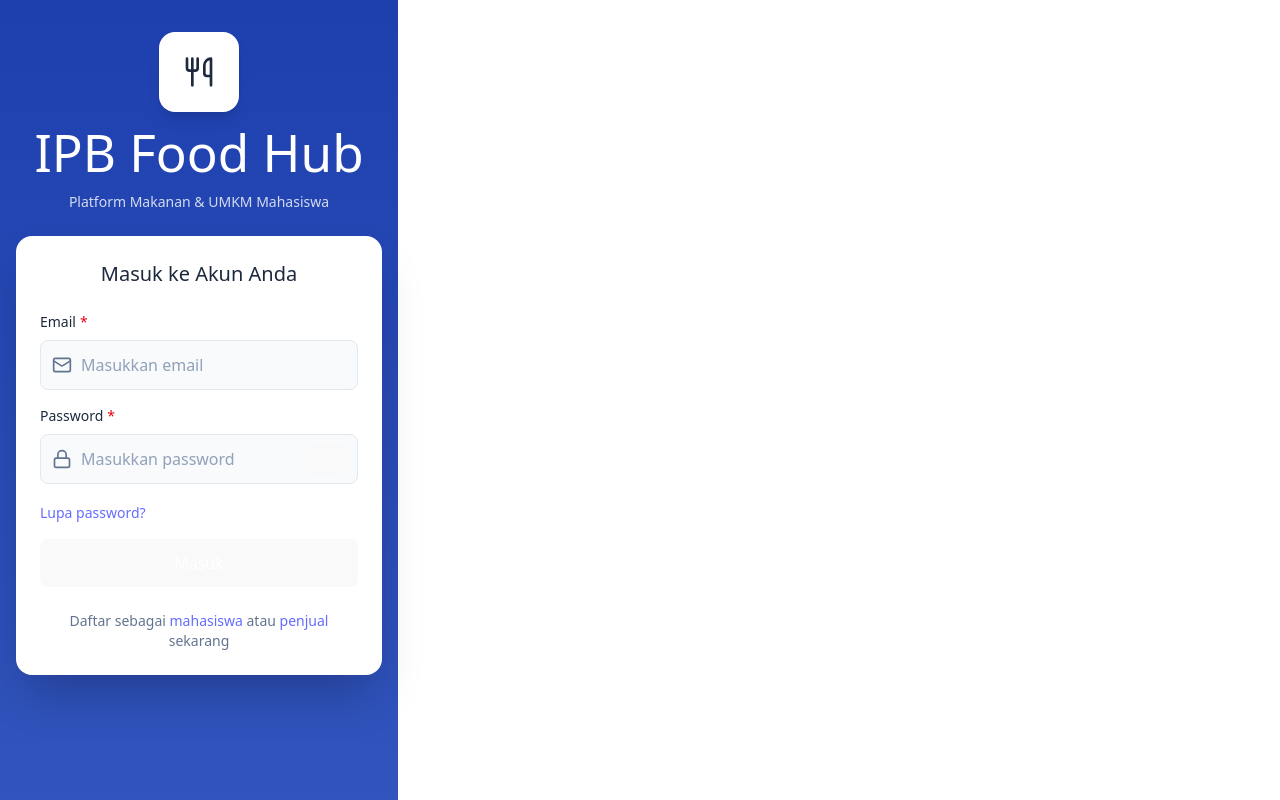
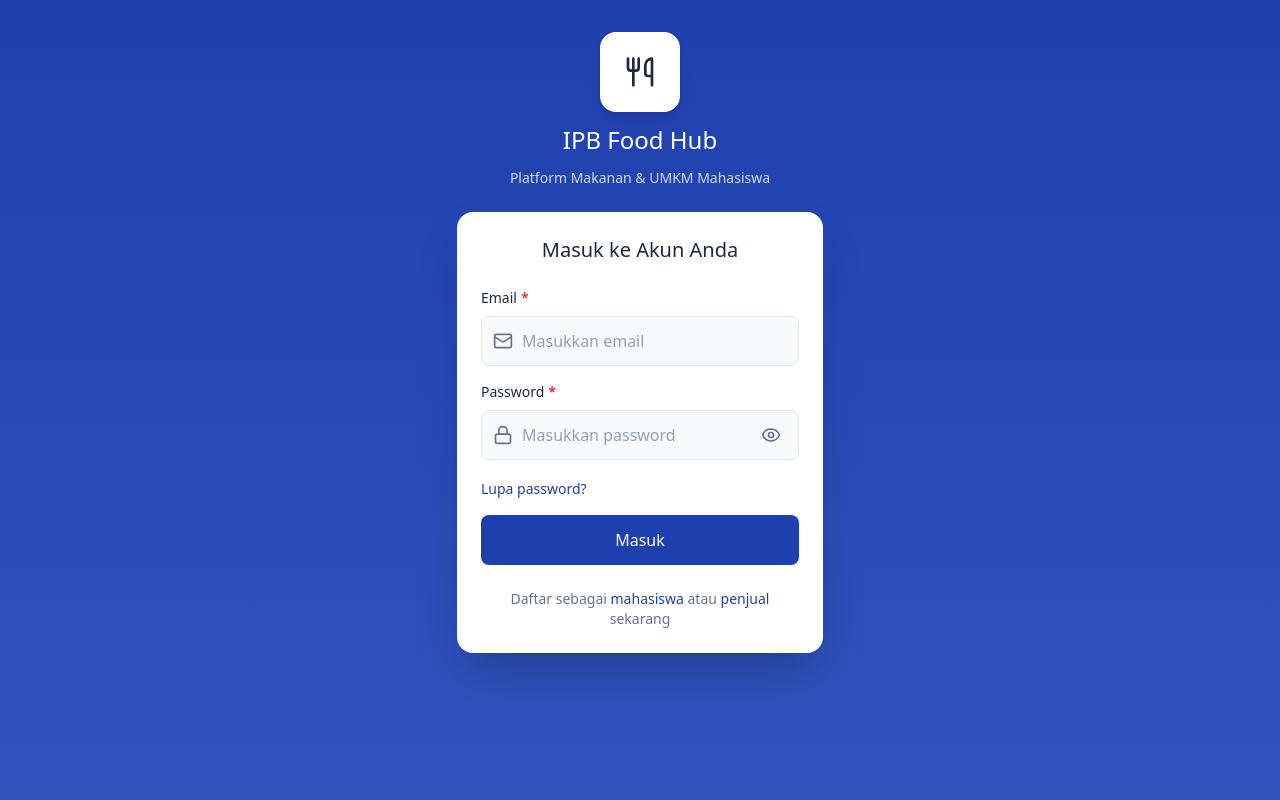
Before and after one commit to badiwidya/food-umkm-hub, a React app in the folder frontend/: page /login in a window 1280 px wide. Built offline with nearby package versions, Linux system fonts and the light colour scheme; no server answers; the HTML template or start-up script is replaced by a standard one.

Commit message:
fix(fe): fix issues such as wrong styling, public endpoint still accessable, etc

```diff
--- a/frontend/src/features/auth/components/auth-button.tsx
+++ b/frontend/src/features/auth/components/auth-button.tsx
@@ -10,7 +10,7 @@ export function AuthButton({
   return (
     <button
       className={[
-        'min-h-12 w-full rounded-lg bg-[#1e40af] px-4 py-3 text-center text-base font-medium leading-6 text-white transition hover:bg-[#1d3a9c] focus-visible:outline focus-visible:outline-2 focus-visible:outline-offset-2 focus-visible:outline-[#1e40af] disabled:cursor-not-allowed disabled:opacity-60',
+        'min-h-12 w-full appearance-none rounded-lg border border-transparent bg-[#1e40af] px-4 py-3 text-center text-base font-medium leading-6 text-white transition hover:bg-[#1d3a9c] focus-visible:outline focus-visible:outline-2 focus-visible:outline-offset-2 focus-visible:outline-[#1e40af] disabled:cursor-not-allowed disabled:opacity-60',
         className,
       ]
         .filter(Boolean)
--- a/frontend/src/features/auth/components/auth-field.tsx
+++ b/frontend/src/features/auth/components/auth-field.tsx
@@ -67,7 +67,7 @@ export function AuthPasswordField({
         />
         <button
           aria-label={isVisible ? 'Sembunyikan password' : 'Tampilkan password'}
-          className="absolute right-3 top-1/2 flex size-8 -translate-y-1/2 items-center justify-center rounded-md text-slate-500 hover:text-slate-700 focus-visible:outline focus-visible:outline-2 focus-visible:outline-offset-2 focus-visible:outline-[#1e40af]"
+          className="absolute right-3 top-1/2 flex size-8 -translate-y-1/2 appearance-none items-center justify-center rounded-md border-0 bg-transparent p-0 text-slate-500 hover:bg-transparent hover:text-slate-700 focus-visible:outline focus-visible:outline-2 focus-visible:outline-offset-2 focus-visible:outline-[#1e40af]"
           onClick={() => setIsVisible((value) => !value)}
           type="button"
         >
--- a/frontend/src/features/auth/components/auth-shell.tsx
+++ b/frontend/src/features/auth/components/auth-shell.tsx
@@ -17,7 +17,7 @@ export function AuthShell({
   const isStatus = variant === 'status'
 
   return (
-    <main className="min-h-screen bg-gradient-to-b from-[#1e40af] to-[#3154bd] px-4 py-8 text-slate-900">
+    <main className="flex min-h-screen w-full justify-center bg-gradient-to-b from-[#1e40af] to-[#3154bd] px-4 py-8 text-slate-900 sm:px-6">
       <div
         className={
           isStatus
--- a/frontend/src/features/auth/index.ts
+++ b/frontend/src/features/auth/index.ts
@@ -6,3 +6,4 @@ export { RegisterStudentDetailsPage } from './pages/register-student-details-pag
 export { VerifyEmailPage } from './pages/verify-email-page'
 export { VerifyEmailSuccessPage } from './pages/verify-email-success-page'
 export { isRegisterRole, type RegisterRole } from './lib/register-role'
+export { getRoleLandingPath } from './lib/role-redirect'
--- a/frontend/src/index.css
+++ b/frontend/src/index.css
@@ -5,66 +5,20 @@
   line-height: 1.5;
   font-weight: 400;
 
-  color-scheme: light dark;
-  color: rgba(255, 255, 255, 0.87);
-  background-color: #242424;
-
   font-synthesis: none;
   text-rendering: optimizeLegibility;
   -webkit-font-smoothing: antialiased;
   -moz-osx-font-smoothing: grayscale;
 }
 
-a {
-  font-weight: 500;
-  color: #646cff;
-  text-decoration: inherit;
-}
-a:hover {
-  color: #535bf2;
+html,
+body,
+#root {
+  min-width: 320px;
+  min-height: 100vh;
 }
 
 body {
   margin: 0;
-  display: flex;
-  place-items: center;
-  min-width: 320px;
-  min-height: 100vh;
+  font-family: inherit;
 }
-
-h1 {
-  font-size: 3.2em;
-  line-height: 1.1;
-}
-
-button {
-  border-radius: 8px;
-  border: 1px solid transparent;
-  padding: 0.6em 1.2em;
-  font-size: 1em;
-  font-weight: 500;
-  font-family: inherit;
-  background-color: #1a1a1a;
-  cursor: pointer;
-  transition: border-color 0.25s;
-}
-button:hover {
-  border-color: #646cff;
-}
-button:focus,
-button:focus-visible {
-  outline: 4px auto -webkit-focus-ring-color;
-}
-
-@media (prefers-color-scheme: light) {
-  :root {
-    color: #213547;
-    background-color: #ffffff;
-  }
-  a:hover {
-    color: #747bff;
-  }
-  button {
-    background-color: #f9f9f9;
-  }
-}
--- a/frontend/src/routes/login.tsx
+++ b/frontend/src/routes/login.tsx
@@ -1,6 +1,6 @@
-import { createFileRoute } from '@tanstack/react-router'
+import { createFileRoute, redirect } from '@tanstack/react-router'
 
-import { LoginPage } from '../features/auth'
+import { LoginPage, getRoleLandingPath } from '../features/auth'
 
 type LoginSearch = {
   redirect?: string
@@ -10,6 +10,23 @@ export const Route = createFileRoute('/login')({
   validateSearch: (search: Record<string, unknown>): LoginSearch => ({
     redirect: typeof search.redirect === 'string' ? search.redirect : undefined,
   }),
+  beforeLoad: ({ context }) => {
+    const { accessToken, user } = context.auth.getState()
+
+    if (user) {
+      throw redirect({
+        href: getRoleLandingPath(user.role),
+        replace: true,
+      })
+    }
+
+    if (accessToken) {
+      throw redirect({
+        to: '/',
+        replace: true,
+      })
+    }
+  },
   component: LoginRoute,
 })
 
--- /dev/null
+++ b/frontend/src/routes/register.$role.index.tsx
@@ -0,0 +1,17 @@
+import { createFileRoute } from '@tanstack/react-router'
+
+import { RegisterAccountPage, isRegisterRole } from '../features/auth'
+
+export const Route = createFileRoute('/register/$role/')({
+  component: RegisterIndexRoute,
+})
+
+function RegisterIndexRoute() {
+  const { role } = Route.useParams()
+
+  if (!isRegisterRole(role)) {
+    return null
+  }
+
+  return <RegisterAccountPage role={role} />
+}
--- a/frontend/src/routes/register.$role.tsx
+++ b/frontend/src/routes/register.$role.tsx
@@ -1,9 +1,25 @@
-import { createFileRoute, redirect } from '@tanstack/react-router'
+import { Outlet, createFileRoute, redirect } from '@tanstack/react-router'
 
-import { RegisterAccountPage, isRegisterRole } from '../features/auth'
+import { getRoleLandingPath, isRegisterRole } from '../features/auth'
 
 export const Route = createFileRoute('/register/$role')({
-  beforeLoad: ({ params }) => {
+  beforeLoad: ({ context, params }) => {
+    const { accessToken, user } = context.auth.getState()
+
+    if (user) {
+      throw redirect({
+        href: getRoleLandingPath(user.role),
+        replace: true,
+      })
+    }
+
+    if (accessToken) {
+      throw redirect({
+        to: '/',
+        replace: true,
+      })
+    }
+
     if (!isRegisterRole(params.role)) {
       throw redirect({
         to: '/login',
@@ -14,11 +30,5 @@ export const Route = createFileRoute('/register/$role')({
 })
 
 function RegisterRoute() {
-  const { role } = Route.useParams()
-
-  if (!isRegisterRole(role)) {
-    return null
-  }
-
-  return <RegisterAccountPage role={role} />
+  return <Outlet />
 }
--- a/frontend/src/routes/register.check-email.tsx
+++ b/frontend/src/routes/register.check-email.tsx
@@ -1,6 +1,6 @@
-import { createFileRoute } from '@tanstack/react-router'
+import { createFileRoute, redirect } from '@tanstack/react-router'
 
-import { CheckEmailPage } from '../features/auth'
+import { CheckEmailPage, getRoleLandingPath } from '../features/auth'
 
 type CheckEmailSearch = {
   email?: string
@@ -10,6 +10,23 @@ export const Route = createFileRoute('/register/check-email')({
   validateSearch: (search: Record<string, unknown>): CheckEmailSearch => ({
     email: typeof search.email === 'string' ? search.email : undefined,
   }),
+  beforeLoad: ({ context }) => {
+    const { accessToken, user } = context.auth.getState()
+
+    if (user) {
+      throw redirect({
+        href: getRoleLandingPath(user.role),
+        replace: true,
+      })
+    }
+
+    if (accessToken) {
+      throw redirect({
+        to: '/',
+        replace: true,
+      })
+    }
+  },
   component: CheckEmailRoute,
 })
 
--- a/frontend/src/routes/verify-email.success.tsx
+++ b/frontend/src/routes/verify-email.success.tsx
@@ -1,8 +1,25 @@
-import { createFileRoute } from '@tanstack/react-router'
+import { createFileRoute, redirect } from '@tanstack/react-router'
 
-import { VerifyEmailSuccessPage } from '../features/auth'
+import { VerifyEmailSuccessPage, getRoleLandingPath } from '../features/auth'
 
 export const Route = createFileRoute('/verify-email/success')({
+  beforeLoad: ({ context }) => {
+    const { accessToken, user } = context.auth.getState()
+
+    if (user) {
+      throw redirect({
+        href: getRoleLandingPath(user.role),
+        replace: true,
+      })
+    }
+
+    if (accessToken) {
+      throw redirect({
+        to: '/',
+        replace: true,
+      })
+    }
+  },
   component: VerifyEmailSuccessRoute,
 })
 
--- a/frontend/src/routes/verify-email.tsx
+++ b/frontend/src/routes/verify-email.tsx
@@ -1,6 +1,6 @@
-import { createFileRoute } from '@tanstack/react-router'
+import { createFileRoute, redirect } from '@tanstack/react-router'
 
-import { VerifyEmailPage } from '../features/auth'
+import { VerifyEmailPage, getRoleLandingPath } from '../features/auth'
 
 type VerifyEmailSearch = {
   token?: string
@@ -12,6 +12,23 @@ export const Route = createFileRoute('/verify-email')({
     token: typeof search.token === 'string' ? search.token : undefined,
     tokenId: typeof search.tokenId === 'string' ? search.tokenId : undefined,
   }),
+  beforeLoad: ({ context }) => {
+    const { accessToken, user } = context.auth.getState()
+
+    if (user) {
+      throw redirect({
+        href: getRoleLandingPath(user.role),
+        replace: true,
+      })
+    }
+
+    if (accessToken) {
+      throw redirect({
+        to: '/',
+        replace: true,
+      })
+    }
+  },
   component: VerifyEmailRoute,
 })
 
```
Also changed, not shown: frontend/src/routeTree.gen.ts (+21 -2 lines).
